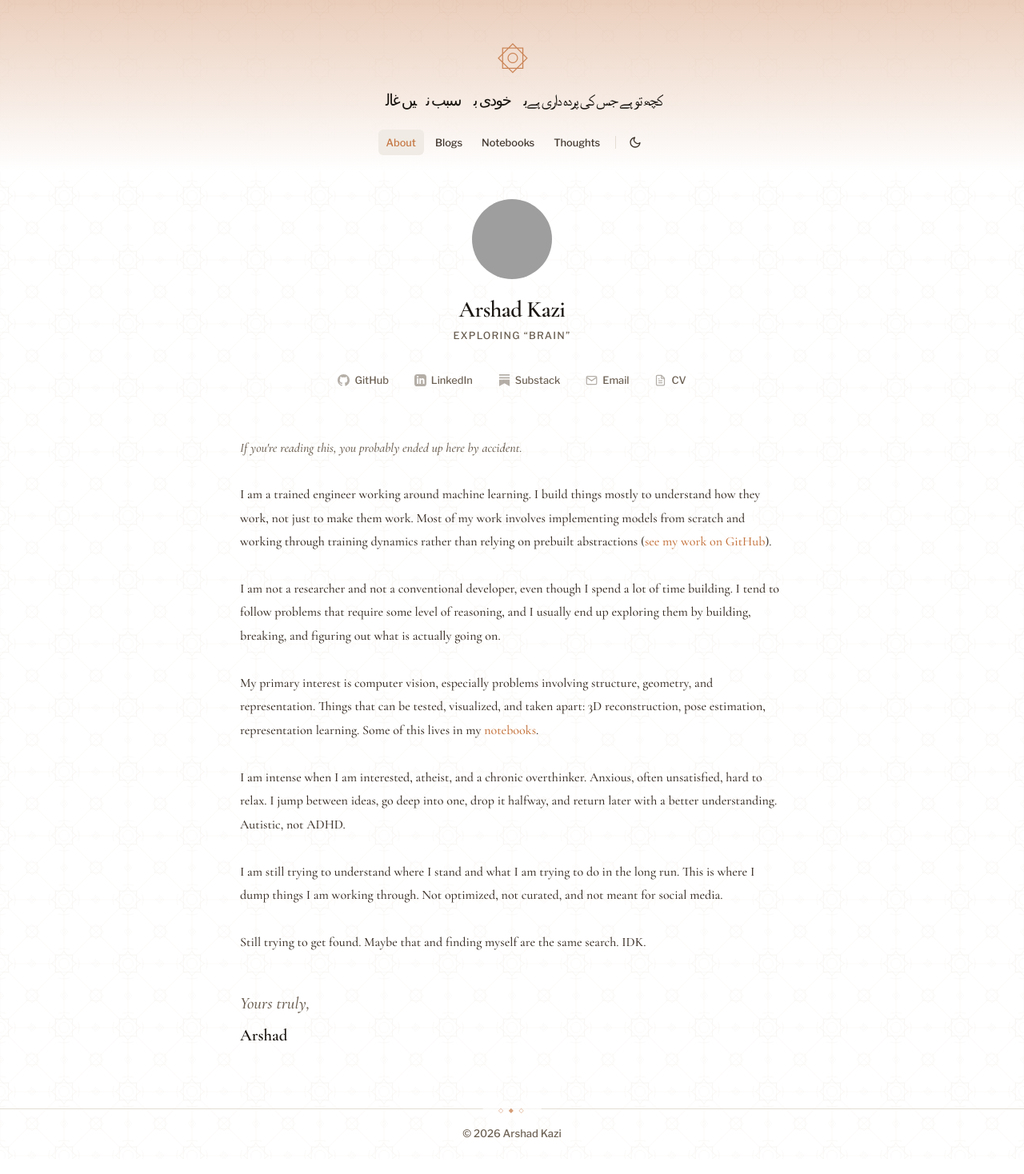
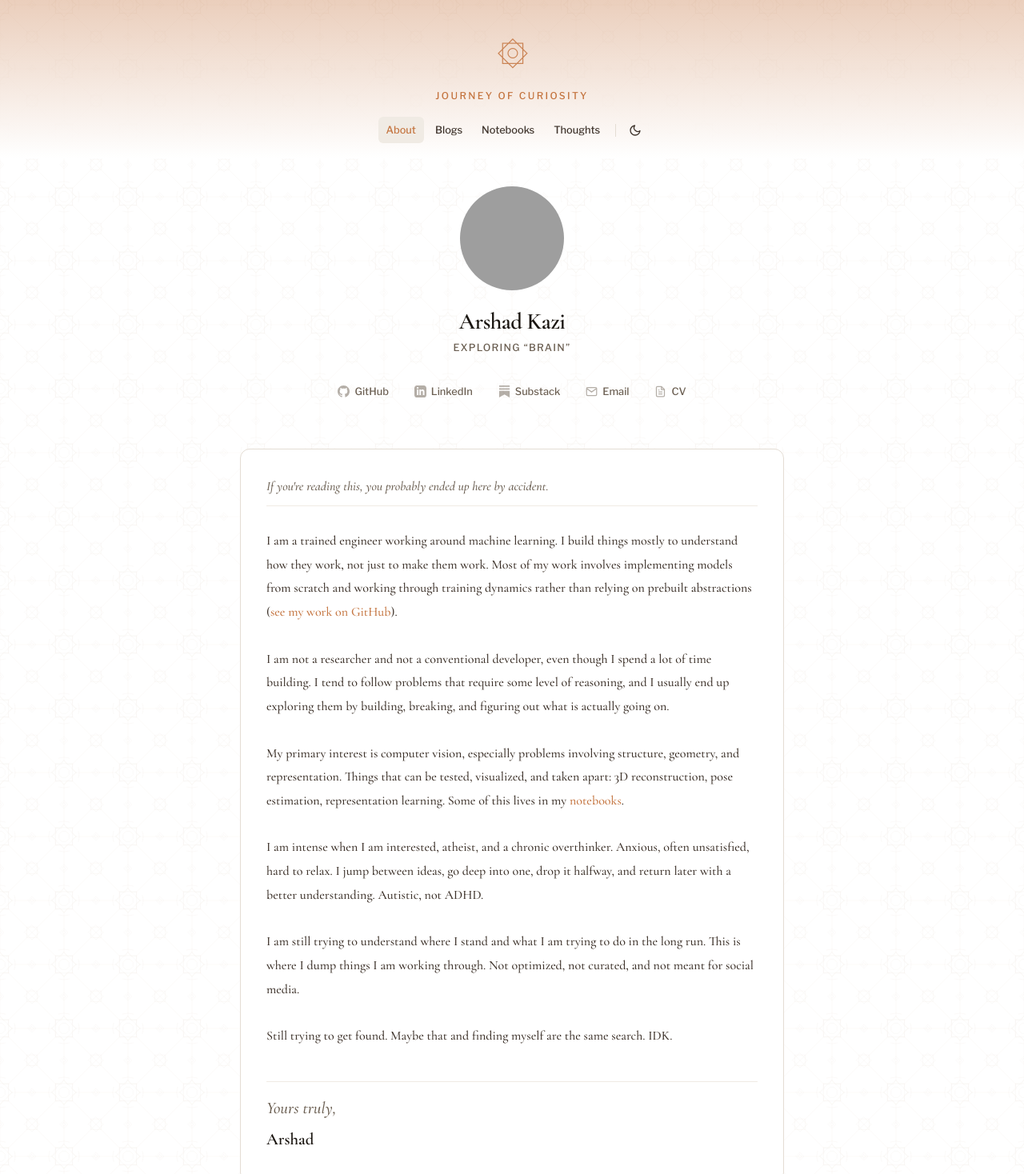
Before and after one commit to Arshad221b/Arshad221b.github.io, an Astro site: page / in a window 1280 px wide. Shown: the top 1468 px of the page at 80% size. Built offline with nearby package versions, Linux system fonts and the light colour scheme; Astro itself is replaced by a stand-in of ours; no server answers; grey boxes are pictures that could not be loaded; a web font is replaced by a local one.

Commit message:
Redesign homepage, fix KaTeX rendering, update tagline
- Restructure homepage letter as card with visual dividers, larger avatar
- Replace Urdu poem with "Journey of Curiosity" tagline across all pages
- Fix KaTeX by moving scripts inside Layout wrapper
- Fix sign language page import path

Co-Authored-By: Claude Opus 4.6 <noreply@anthropic.com>

```diff
--- a/src/layouts/Layout.astro
+++ b/src/layouts/Layout.astro
@@ -59,8 +59,7 @@ const navItems = [
           <span class:list={['sher-art', { 'show-quote': activeNav === '/' }]}>
             <span class="sher-decor">۞</span>
             <span class="sher-quote">
-              <span class="sher-line"><span class="latin">بے خودی بے سبب نہیں غالبؔ</span><span class="english">Being lost has a reason, Ghalib.</span></span>
-              <span class="sher-line"><span class="latin">کچھ تو ہے جس کی پردہ داری ہے</span><span class="english">There must be something that is being concealed.</span></span>
+              <span class="site-tagline">Journey of Curiosity</span>
             </span>
           </span>
         </a>
--- a/src/pages/index.astro
+++ b/src/pages/index.astro
@@ -45,7 +45,7 @@ const title = "Arshad Kazi";
   .hero { padding: var(--space-md) 0; text-align: center; }
 
   .hero-intro { display: flex; flex-direction: column; align-items: center; gap: var(--space-md); margin-bottom: var(--space-lg); text-align: center; }
-  .hero-avatar { width: 100px; height: 100px; flex-shrink: 0; aspect-ratio: 1; }
+  .hero-avatar { width: 130px; height: 130px; flex-shrink: 0; aspect-ratio: 1; }
   .hero-avatar img { width: 100%; height: 100%; border-radius: 50%; object-fit: cover; aspect-ratio: 1; }
 
   .home-hero-text { flex: 1; text-align: center; }
@@ -58,12 +58,20 @@ const title = "Arshad Kazi";
   .home-links a svg { opacity: 0.5; transition: opacity 0.15s; }
   .home-links a:hover svg { opacity: 1; }
 
-  .letter { display: flex; flex-direction: column; gap: 1.4em; }
-  .salutation { font-family: var(--font-serif); font-size: 1rem; color: var(--color-text-muted); font-style: italic; margin: 0; }
+  .letter {
+    display: flex;
+    flex-direction: column;
+    gap: 1.4em;
+    background: var(--color-surface);
+    border: 1px solid var(--color-border);
+    border-radius: 12px;
+    padding: var(--space-lg);
+  }
+  .salutation { font-family: var(--font-serif); font-size: 1rem; color: var(--color-text-muted); font-style: italic; margin: 0; padding-bottom: 0.6em; border-bottom: 1px solid var(--color-border-light, var(--color-border)); }
   .intro-text { font-size: 1rem; color: var(--color-text-secondary); line-height: 1.85; margin: 0; }
   .intro-text a { color: var(--color-accent); text-decoration: none; }
   .intro-text a:hover { text-decoration: underline; }
-  .closing { font-family: var(--font-serif); color: var(--color-text-muted); font-style: italic; margin: 0.6em 0 0; line-height: 1.9; }
+  .closing { font-family: var(--font-serif); color: var(--color-text-muted); font-style: italic; margin: 0.6em 0 0; line-height: 1.9; padding-top: 0.6em; border-top: 1px solid var(--color-border-light, var(--color-border)); }
   .closing-name { font-style: normal; color: var(--color-text); font-weight: 600; }
 
   @media (max-width: 600px) {
--- a/src/pages/sign-language-recognition-using-cnn-and-opencv.astro
+++ b/src/pages/sign-language-recognition-using-cnn-and-opencv.astro
@@ -1,5 +1,5 @@
 ---
-import BlogPost from '../../layouts/BlogPost.astro';
+import BlogPost from '../layouts/BlogPost.astro';
 ---
 
 <BlogPost
--- a/src/styles/global.css
+++ b/src/styles/global.css
@@ -230,10 +230,6 @@ nav {
   padding: 0.3em 0;
 }
 
-.sher-art.show-quote {
-  border-radius: 4px 4px 20px 20px;
-  padding: 0.6em 1.5em 0.8em;
-}
 
 .sher-decor {
   display: block;
@@ -286,41 +282,15 @@ nav {
   }
 }
 
-.sher-line .english {
-  display: none;
-  font-family: 'Scheherazade New', serif;
-  font-size: 0.8em;
-  letter-spacing: 0.02em;
-  font-weight: 400;
-  line-height: 1;
+.site-tagline {
+  font-family: 'Libre Franklin', -apple-system, BlinkMacSystemFont, sans-serif;
+  font-size: 0.75rem;
+  font-weight: 500;
+  letter-spacing: 0.2em;
+  text-transform: uppercase;
   color: var(--color-accent);
-  opacity: 0.85;
 }
 
-.sher-line {
-  display: block;
-  line-height: 1.05;
-}
-
-.sher-art:not(.show-quote) .sher-line {
-  display: none;
-}
-
-.sher-art.show-quote:hover .latin {
-  display: none;
-}
-
-.sher-art.show-quote:hover .english {
-  display: inline;
-}
-
-.sher-art:not(.show-quote):hover .latin {
-  display: inline;
-}
-
-.sher-art:not(.show-quote):hover .english {
-  display: none;
-}
 
 .sher-art:hover .sher-decor {
   opacity: 0.7;
```
Also changed, not shown: src/layouts/BlogPost.astro (+15 -15 lines).
